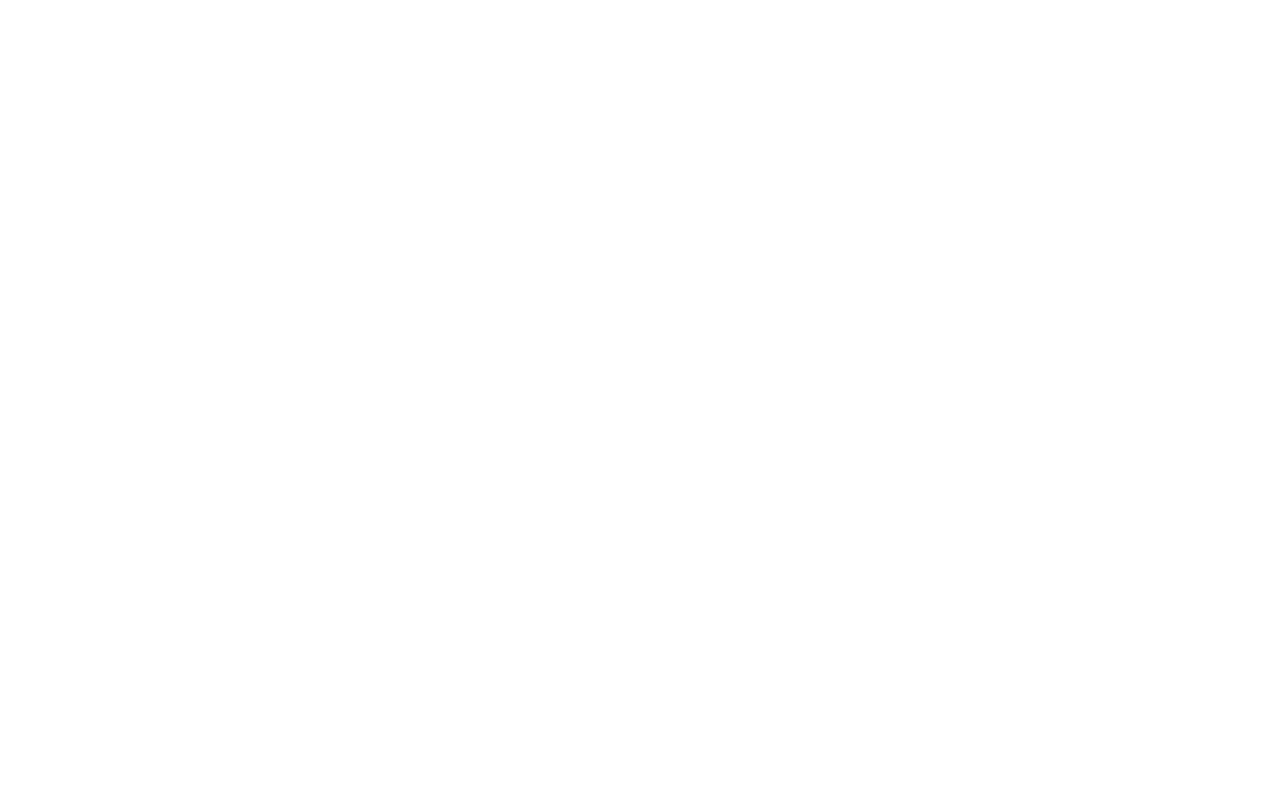
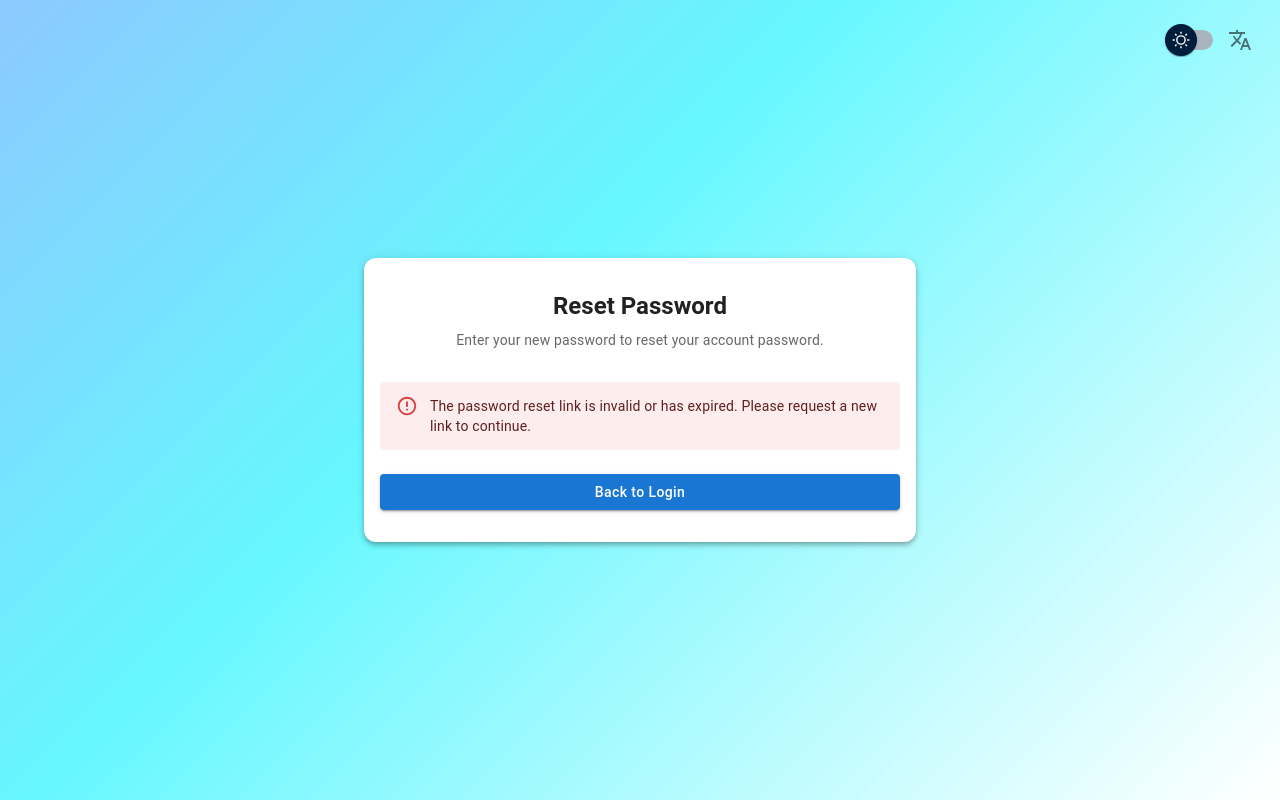
Before and after one commit to CoozillaX/LiteChat-Web, a React (Vite) app: page /reset-password in a window 1280 px wide. Before the commit this address had no page. Built offline with nearby package versions, Linux system fonts and the light colour scheme.

Commit message:
add ResetPassword page

```diff
--- a/src/i18n/keys.ts
+++ b/src/i18n/keys.ts
@@ -31,7 +31,6 @@
     email: "forgotPassword.email",
     submit: "forgotPassword.submit",
     login: "forgotPassword.login",
-
     success: {
       emailSent: "forgotPassword.success.emailSent"
     }
@@ -44,12 +43,11 @@
     confirmPassword: "resetPassword.confirmPassword",
     submit: "resetPassword.submit",
     login: "resetPassword.login",
-
     success: {
       passwordReset: "resetPassword.success.passwordReset"
     },
-
     error: {
+      invalidLink: "resetPassword.error.invalidLink",
       passwordsDoNotMatch: "resetPassword.error.passwordsDoNotMatch"
     }
   }
--- a/src/i18n/locales/en.ts
+++ b/src/i18n/locales/en.ts
@@ -34,7 +34,6 @@
   [I18nKeys.forgotPassword.email]: "Email",
   [I18nKeys.forgotPassword.submit]: "Send password reset email",
   [I18nKeys.forgotPassword.login]: "Back to Login",
-
   [I18nKeys.forgotPassword.success.emailSent]:
     "A password reset link has been sent to your email address.",
 
@@ -46,10 +45,10 @@
   [I18nKeys.resetPassword.confirmPassword]: "Confirm New Password",
   [I18nKeys.resetPassword.submit]: "Reset Password",
   [I18nKeys.resetPassword.login]: "Back to Login",
-
   [I18nKeys.resetPassword.success.passwordReset]:
     "Your password has been successfully reset.",
-
+  [I18nKeys.resetPassword.error.invalidLink]:
+    "The password reset link is invalid or has expired. Please request a new link to continue.",
   [I18nKeys.resetPassword.error.passwordsDoNotMatch]:
     "The passwords entered do not match."
 };
--- a/src/i18n/locales/zh.ts
+++ b/src/i18n/locales/zh.ts
@@ -28,7 +28,6 @@
   [I18nKeys.forgotPassword.email]: "邮箱",
   [I18nKeys.forgotPassword.submit]: "发送重置密码邮件",
   [I18nKeys.forgotPassword.login]: "返回登录",
-
   [I18nKeys.forgotPassword.success.emailSent]: "重置密码链接已发送到您的邮箱。",
 
   // ===================== RESET PASSWORD =====================
@@ -38,8 +37,8 @@
   [I18nKeys.resetPassword.confirmPassword]: "确认新密码",
   [I18nKeys.resetPassword.submit]: "重置密码",
   [I18nKeys.resetPassword.login]: "返回登录",
-
   [I18nKeys.resetPassword.success.passwordReset]: "您的密码已成功重置。",
-
+  [I18nKeys.resetPassword.error.invalidLink]:
+    "密码重置链接无效或已过期，请尝试获取新的链接以继续操作。",
   [I18nKeys.resetPassword.error.passwordsDoNotMatch]: "两次输入的密码不匹配。"
 };
--- a/src/routes/AuthRoutes.tsx
+++ b/src/routes/AuthRoutes.tsx
@@ -2,10 +2,12 @@
 import AuthLayout from "@/layout/AuthLayout";
 import LoginPage from "@/views/Login";
 import ForgotPasswordPage from "@/views/ForgotPassword";
+import ResetPasswordPage from "@/views/ResetPassword";
 
 export const AuthRoutes = (
   <Route element={<AuthLayout />}>
     <Route index element={<LoginPage />} />
     <Route path="forgot-password" element={<ForgotPasswordPage />} />
+    <Route path="reset-password" element={<ResetPasswordPage />} />
   </Route>
 );
--- /dev/null
+++ b/src/schemas/auth/resetPassword.ts
@@ -0,0 +1,15 @@
+import { z } from "zod";
+import { I18nKeys } from "@/i18n/keys";
+import { passwordSchema } from "@/schemas/auth/password";
+
+export const resetPasswordSchema = z
+  .object({
+    newPassword: passwordSchema,
+    confirmPassword: z.string()
+  })
+  .refine((data) => data.newPassword === data.confirmPassword, {
+    path: ["confirmPassword"],
+    message: I18nKeys.resetPassword.error.passwordsDoNotMatch
+  });
+
+export type ResetPasswordSchemaValues = z.infer<typeof resetPasswordSchema>;
--- a/src/views/Login/index.tsx
+++ b/src/views/Login/index.tsx
@@ -20,8 +20,7 @@
   Typography
 } from "@mui/material";
 import PasswordField from "@/components/PasswordField";
-import { loginSchema } from "@/schemas/auth/login";
-import type { LoginSchemaValues } from "@/schemas/auth/login";
+import { loginSchema, type LoginSchemaValues } from "@/schemas/auth/login";
 
 export default function LoginPage() {
   const navigate = useNavigate();
@@ -95,6 +94,7 @@
             />
             <PasswordField
               id="password"
+              autoComplete="current-password"
               label={t(I18nKeys.login.password)}
               variant="outlined"
               {...register("password")}
--- /dev/null
+++ b/src/views/ResetPassword/index.tsx
@@ -0,0 +1,157 @@
+import { useState, useEffect } from "react";
+import { useNavigate, useSearchParams } from "react-router-dom";
+import { useTranslation } from "react-i18next";
+import { useForm } from "react-hook-form";
+import { zodResolver } from "@hookform/resolvers/zod";
+import { I18nKeys } from "@/i18n/keys";
+import {
+  Alert,
+  Button,
+  Card,
+  CardActions,
+  CardContent,
+  CardHeader,
+  Stack,
+  Typography
+} from "@mui/material";
+import PasswordField from "@/components/PasswordField";
+import {
+  resetPasswordSchema,
+  type ResetPasswordSchemaValues
+} from "@/schemas/auth/resetPassword";
+
+export default function ResetPasswordPage() {
+  const { t } = useTranslation();
+  const navigate = useNavigate();
+
+  const [searchParams] = useSearchParams();
+  const token = searchParams.get("token");
+
+  // Form response
+  const [alertMessage, setAlertMessage] = useState<string | null>(null);
+  const [alertType, setAlertType] = useState<"success" | "error" | null>(null);
+
+  // React Hook Form setup
+  const {
+    register,
+    handleSubmit,
+    formState: { errors, isSubmitting }
+  } = useForm<ResetPasswordSchemaValues>({
+    resolver: zodResolver(resetPasswordSchema)
+  });
+
+  // Form submission handler
+  const onValidSubmit = (data: ResetPasswordSchemaValues) => {
+    console.log("Token:", token);
+    console.log("Password reset to:", data.newPassword);
+    // TODO: Integrate with backend API to handle password reset request
+    setAlertMessage(I18nKeys.resetPassword.success.passwordReset);
+    setAlertType("success");
+  };
+
+  // Check for token in URL
+  useEffect(() => {
+    if (
+      !token /* && verifyToken(token) // TODO: Add token verification logic */
+    ) {
+      setAlertMessage(I18nKeys.resetPassword.error.invalidLink);
+      setAlertType("error");
+    }
+  }, [token]);
+
+  return (
+    <form onSubmit={handleSubmit(onValidSubmit)} noValidate>
+      <Card
+        sx={{
+          borderRadius: 3,
+          boxShadow: 4,
+          py: 2,
+          userSelect: "none"
+        }}
+      >
+        <CardHeader
+          title={
+            <Typography variant="h5" fontWeight={600}>
+              {t("resetPassword.title")}
+            </Typography>
+          }
+          subheader={
+            <Typography variant="body2" color="text.secondary" sx={{ pt: 1 }}>
+              {t("resetPassword.subtitle")}
+            </Typography>
+          }
+          sx={{
+            textAlign: "center"
+          }}
+        />
+
+        {alertMessage ? (
+          <>
+            <CardContent>
+              <Alert severity={alertType || "info"}>{t(alertMessage)}</Alert>
+            </CardContent>
+            <CardActions sx={{ px: 2, pb: 2 }}>
+              <Button
+                fullWidth
+                variant="contained"
+                color="primary"
+                sx={{ textTransform: "none" }}
+                onClick={() => navigate("/")}
+              >
+                {t(I18nKeys.resetPassword.login)}
+              </Button>
+            </CardActions>
+          </>
+        ) : (
+          <>
+            <CardContent>
+              <Stack spacing={2}>
+                <PasswordField
+                  id="new-password"
+                  autoComplete="new-password"
+                  label={t(I18nKeys.resetPassword.newPassword)}
+                  variant="outlined"
+                  {...register("newPassword")}
+                  error={!!errors.newPassword}
+                  helperText={
+                    errors.newPassword
+                      ? t(errors.newPassword.message || "")
+                      : ""
+                  }
+                />
+                <PasswordField
+                  id="confirm-password"
+                  autoComplete="new-password"
+                  label={t(I18nKeys.resetPassword.confirmPassword)}
+                  variant="outlined"
+                  {...register("confirmPassword")}
+                  error={!!errors.confirmPassword}
+                  helperText={
+                    errors.confirmPassword
+                      ? t(errors.confirmPassword.message || "")
+                      : ""
+                  }
+                />
+              </Stack>
+            </CardContent>
+
+            <CardActions sx={{ px: 2 }}>
+              <Stack sx={{ width: 1 }}>
+                <Button
+                  fullWidth
+                  type="submit"
+                  variant="contained"
+                  color="primary"
+                  sx={{ textTransform: "none" }}
+                  disabled={isSubmitting}
+                >
+                  {t(I18nKeys.resetPassword.submit)}
+                </Button>
+              </Stack>
+            </CardActions>
+          </>
+        )}
+      </Card>
+    </form>
+  );
+}
```
